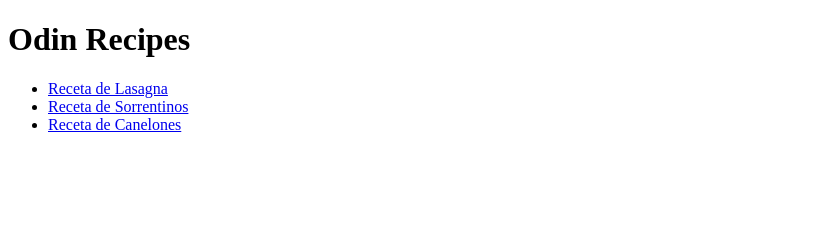
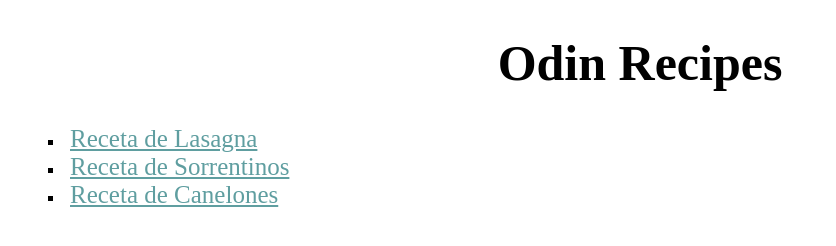
Before and after one commit to JoaquinPalacio/odin-recipes, a plain HTML site: page index.html in a window 1280 px wide. Shown: the whole page, without its empty margins (0-836 px from the left). Drawn offline with Linux system fonts and the light colour scheme.

Commit message:
Actualizacion en la que se linkea el archivo css

```diff
--- a/index.html
+++ b/index.html
@@ -2,14 +2,17 @@
 <html lang="en">
 <head>
     <meta charset="UTF-8">
-    <title>Document</title>
+    <link rel="stylesheet" href="./style.css">
+    <title>Recetas</title>
 </head>
 <body>
     <h1>Odin Recipes</h1>
-    <ul>
-        <li><a href="./recipes/lasagna.html">Receta de Lasagna</a></li>
-        <li><a href="./recipes/sorrentinos.html">Receta de Sorrentinos</a></li>
-        <li><a href="./recipes/canelones.html">Receta de Canelones</a></li>
-    </ul>
+    <div>
+        <ul>
+            <li ><a href="./recipes/lasagna.html" class="links">Receta de Lasagna</a></li>
+            <li><a href="./recipes/sorrentinos.html" class="links">Receta de Sorrentinos</a></li>
+            <li><a href="./recipes/canelones.html" class="links">Receta de Canelones</a></li>
+        </ul>
+    </div>
 </body>
 </html>
```
